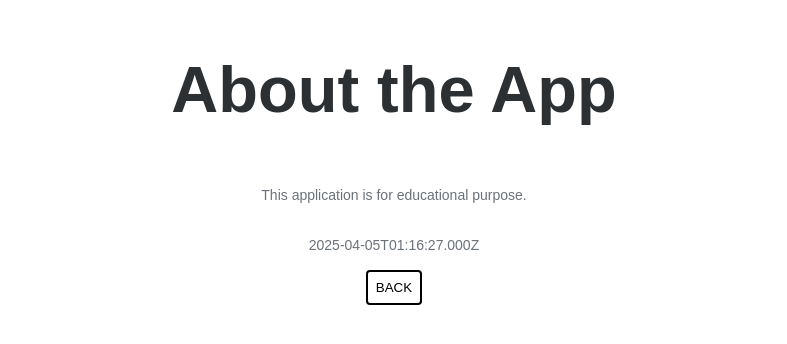
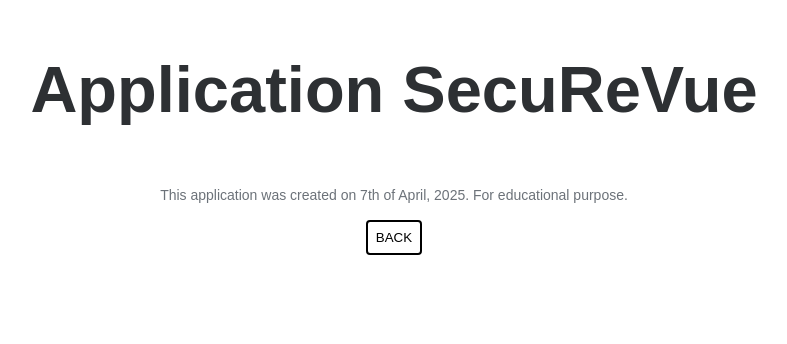
Before and after one commit to technically-ana/research-react, a React (Vite) app: page /about in a window 1280 px wide. Shown: the top 344 px of the page, without its empty margins (246-1033 px from the left). Built offline with nearby package versions, Linux system fonts and the light colour scheme.

Commit message:
Added error on insecure input

```diff
--- a/src/views/AboutView.jsx
+++ b/src/views/AboutView.jsx
@@ -9,16 +9,11 @@ function About() {
             <div className="center">
                 <div className="column is-6">
                     <div>
-                        <h1 className="title has-text-centered">About the App</h1>
+                        <h1 className="title has-text-centered">Application SecuReVue</h1>
 
                         <div className="content">
                             <div className="center">
-                                <p>This application is for educational purpose.</p>
-                            </div>
-                            <div className="center">
-                                <p className="has-text-centered is-size-4 has-text-weight-bold my-5">
-                                    {(new Date()).toISOString()}
-                                </p>
+                                <p>This application was created on 7th of April, 2025. For educational purpose.</p>
                             </div>
 
                             <div className="has-text-centered mt-5 center">
```
